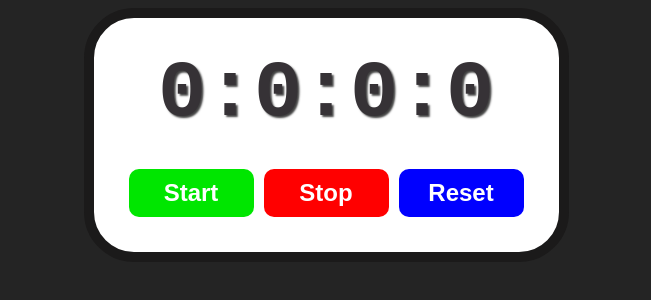
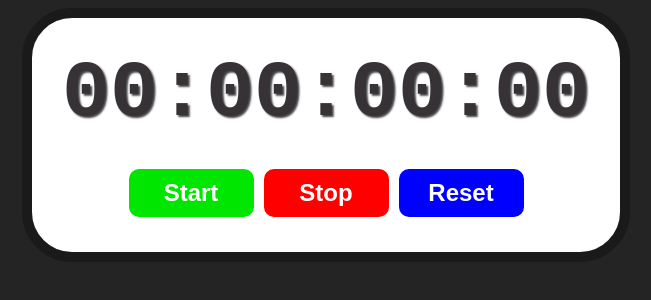
Before and after one commit to zaidalqadiri/Stop-Watch-App, a React (Vite) app: page / in a window 1280 px wide. Shown: the top 300 px of the page, without its empty margins (314-965 px from the left). Built offline with nearby package versions, Linux system fonts and the light colour scheme.

Commit message:
implemented padStart functions

```diff
--- a/src/Stopwatch.jsx
+++ b/src/Stopwatch.jsx
@@ -42,6 +42,11 @@
         let seconds = Math.floor(elapsedTime / (1000) % 60);
         let miliseconds = Math.floor(elapsedTime % 1000 / 10);
 
+        hours = String(hours).padStart(2, "0");
+        minutes = String(minutes).padStart(2, "0");
+        seconds = String(seconds).padStart(2, "0");
+        miliseconds = String(miliseconds).padStart(2, "0");
+
         return `${hours}:${minutes}:${seconds}:${miliseconds}`;
     }
 
```
